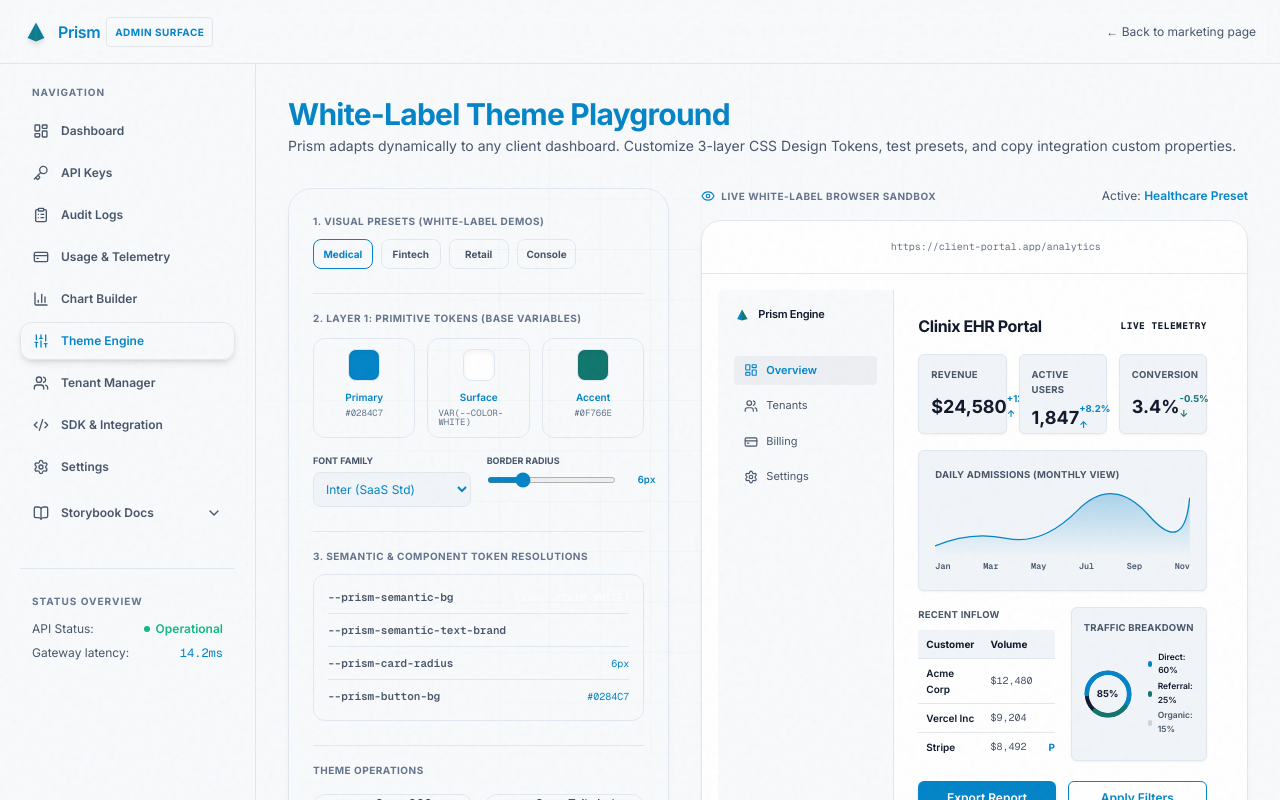
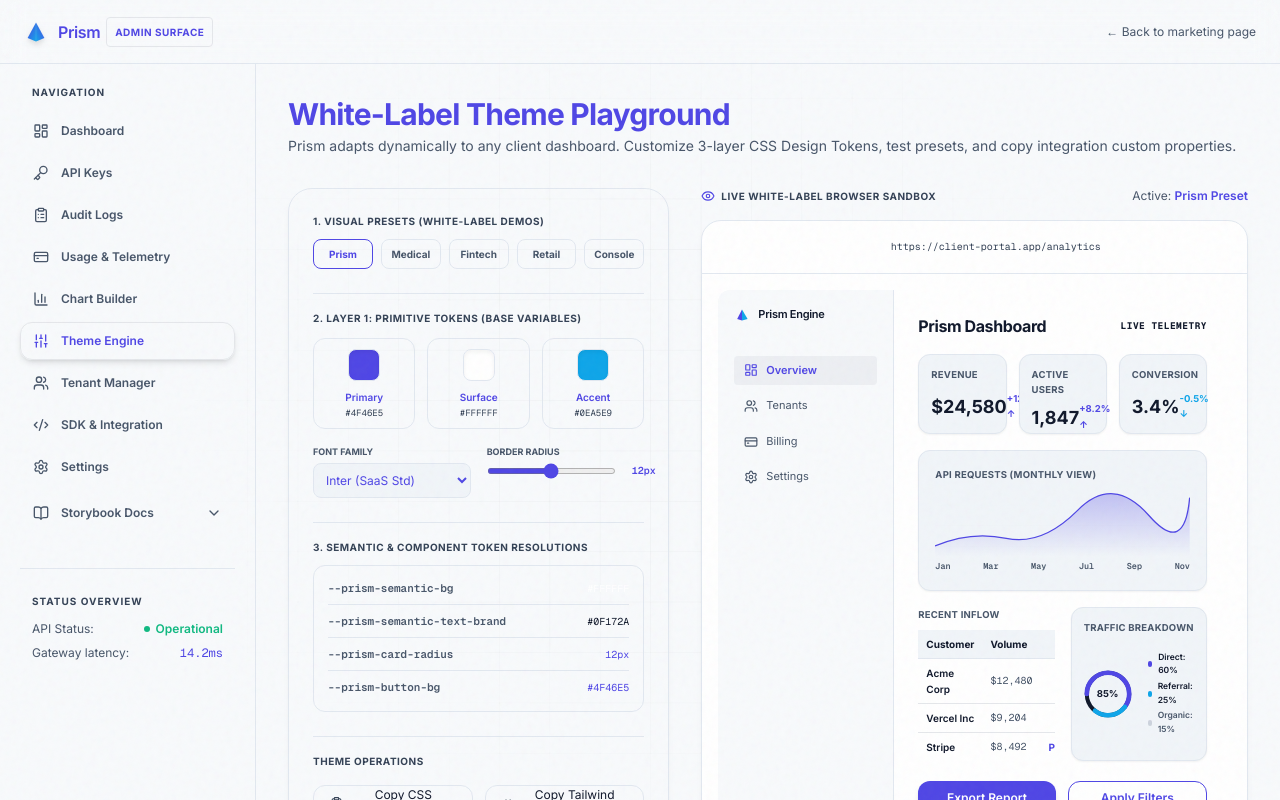
Before and after one commit to Afreen7113/prism-v2-final, a Next.js app: page /admin/theme-playground in a window 1280 px wide. Built offline with nearby package versions, Linux system fonts and the light colour scheme.

Commit message:
Final white-label fixes and UI refinements

```diff
--- a/components/sections/ComponentsSection.tsx
+++ b/components/sections/ComponentsSection.tsx
@@ -43,16 +43,16 @@
     icon: FileDown,
     title: "Exports",
     description: "CSV, PDF, API",
-    color: "text-[var(--semantic-accent)]",
-    iconBg: "bg-[var(--semantic-accent-10)] border-[var(--semantic-accent-20)]",
+    color: "text-brand",
+    iconBg: "bg-[var(--semantic-primary-10)] border-[var(--semantic-primary-20)]",
     href: "/components/exports",
   },
   {
     icon: Layers,
     title: "KPI Cards",
     description: "Metrics at a glance",
-    color: "text-[var(--semantic-accent)]",
-    iconBg: "bg-[var(--semantic-accent-10)] border-[var(--semantic-accent-20)]",
+    color: "text-brand",
+    iconBg: "bg-[var(--semantic-primary-10)] border-[var(--semantic-primary-20)]",
     href: "/components/kpi-cards",
   },
 ];
@@ -67,7 +67,7 @@
 const countries = [
   { name: "United States", pct: "48%", color: "bg-brand" },
   { name: "Canada", pct: "12%", color: "bg-status-warning" },
-  { name: "Germany", pct: "10%", color: "bg-info" },
+  { name: "Germany", pct: "10%", color: "bg-[var(--semantic-accent)]" },
   { name: "Australia", pct: "8%", color: "bg-status-success" },
   { name: "Other", pct: "22%", color: "bg-bg-elevated border border-border-subtle" },
 ];
--- a/providers/ThemeProvider.tsx
+++ b/providers/ThemeProvider.tsx
@@ -54,6 +54,22 @@
 };
 
 export const presets: Record<string, Partial<ThemeState>> = {
+  "prism": {
+    themeMode: "light",
+    primaryColor: "#4F46E5",
+    accentColor: "#0EA5E9",
+    surfaceColor: "#FFFFFF",
+    bgColor: "#F8FAFC",
+    textPrimary: "#0F172A",
+    textSecondary: "#475569",
+    textMuted: "#334155",
+    borderColor: "#E2E8F0",
+    elevatedColor: "#F1F5F9",
+    glassBg: "rgba(255, 255, 255, 0.75)",
+    primaryGlow: "rgba(79, 70, 229, 0.15)",
+    font: "Inter",
+    radius: 12,
+  },
   "healthcare": {
     themeMode: "light",
     primaryColor: "#0284C7",
@@ -121,6 +137,7 @@
 };
 
 export const AVAILABLE_PRESETS = [
+  { id: "prism", label: "Prism", color: `bg-[${presets["prism"]?.primaryColor}]` },
   { id: "healthcare", label: "Medical", color: "bg-info" },
   { id: "fintech", label: "Fintech", color: "bg-status-success" },
   { id: "consumer", label: "Retail", color: "bg-[var(--color-accent)]" },
```
